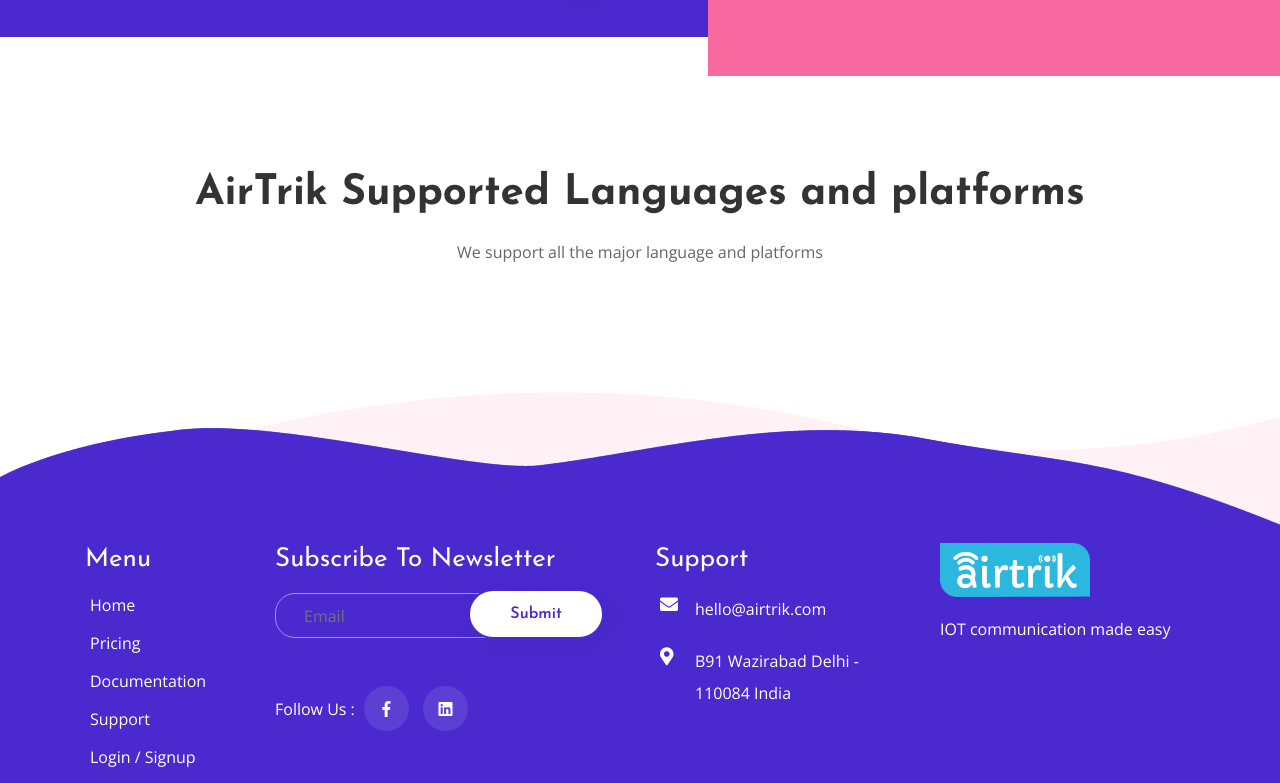
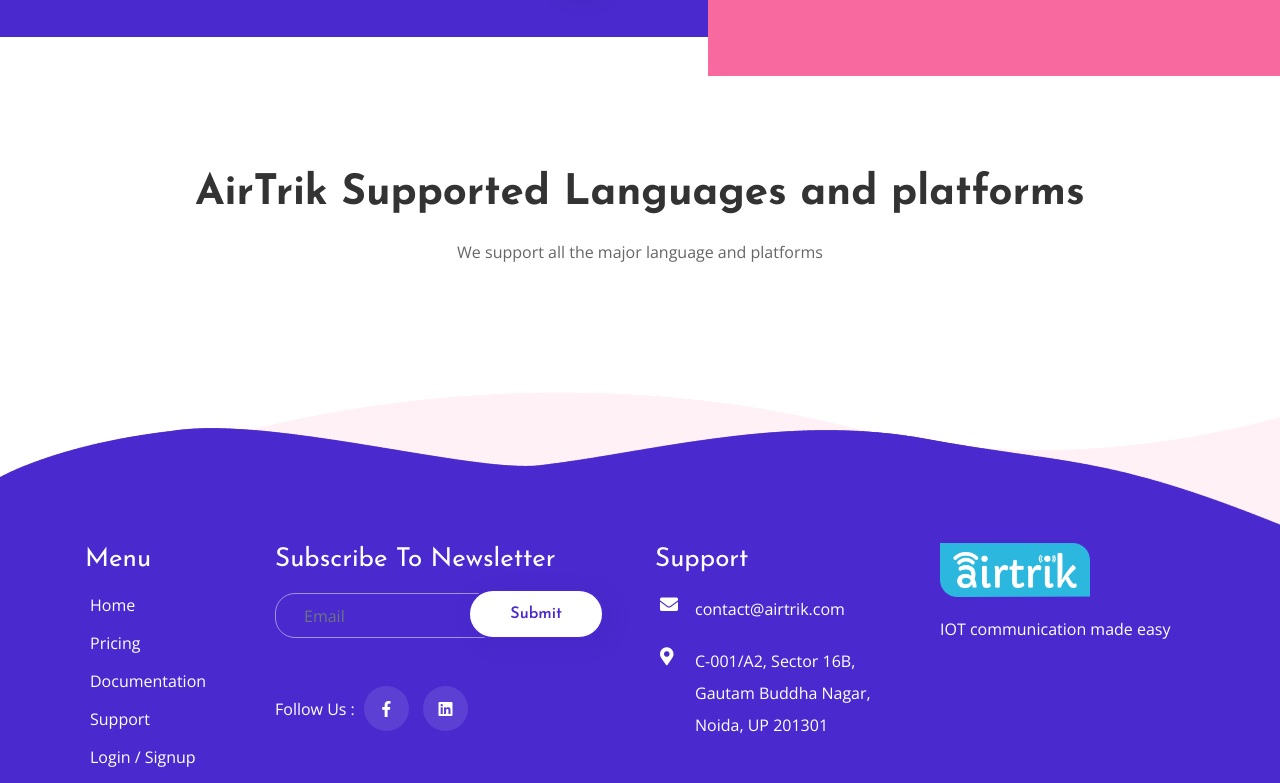
Before and after one commit to vishal-pandey/airtrik-website, a plain HTML site: page index.html in a window 1280 px wide. Shown: the part 2798-3581 px from the top of the page. Drawn offline with nearby package versions, Linux system fonts and the light colour scheme; files whose address does not match are found by name.

Commit message:
Update contact email and address

```diff
--- a/index.html
+++ b/index.html
@@ -353,11 +353,11 @@
                                 <ul class="iq-contact text-white">
                                     <li>
                                         <i class="fas fa-envelope"></i>
-                                        <p>hello@airtrik.com</p>
+                                        <p>contact@airtrik.com</p>
                                     </li>
                                     <li>
                                         <i class="fas fa-map-marker-alt"></i>
-                                        <p>B91 Wazirabad Delhi - 110084 India</p>
+                                        <p>C-001/A2, Sector 16B, Gautam Buddha Nagar, Noida, UP 201301</p>
                                     </li>
                                 </ul>
                             </div>
```
Also changed, not shown: pricing/index.html (+2 -2 lines), support/index.html (+2 -2 lines).
